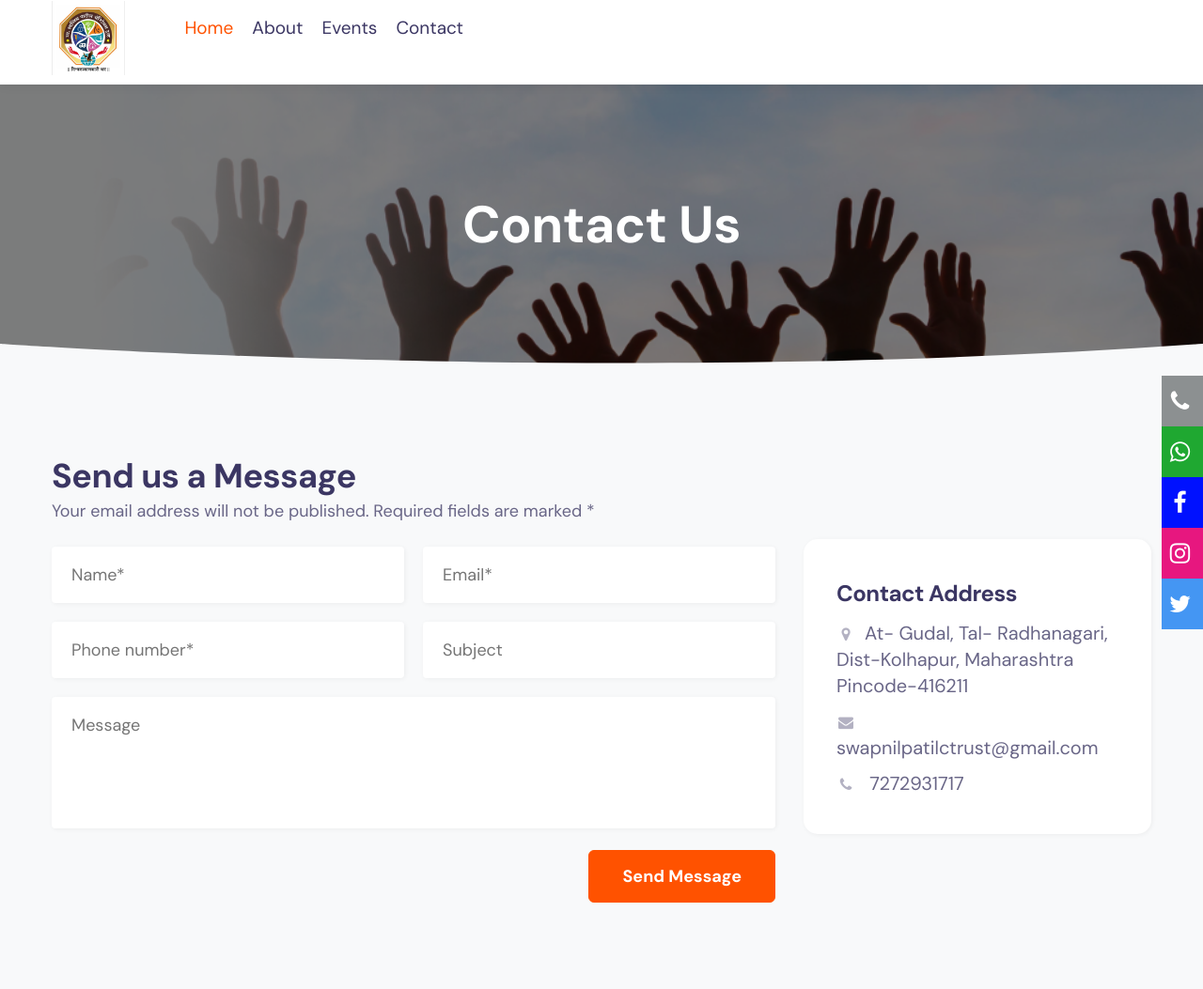
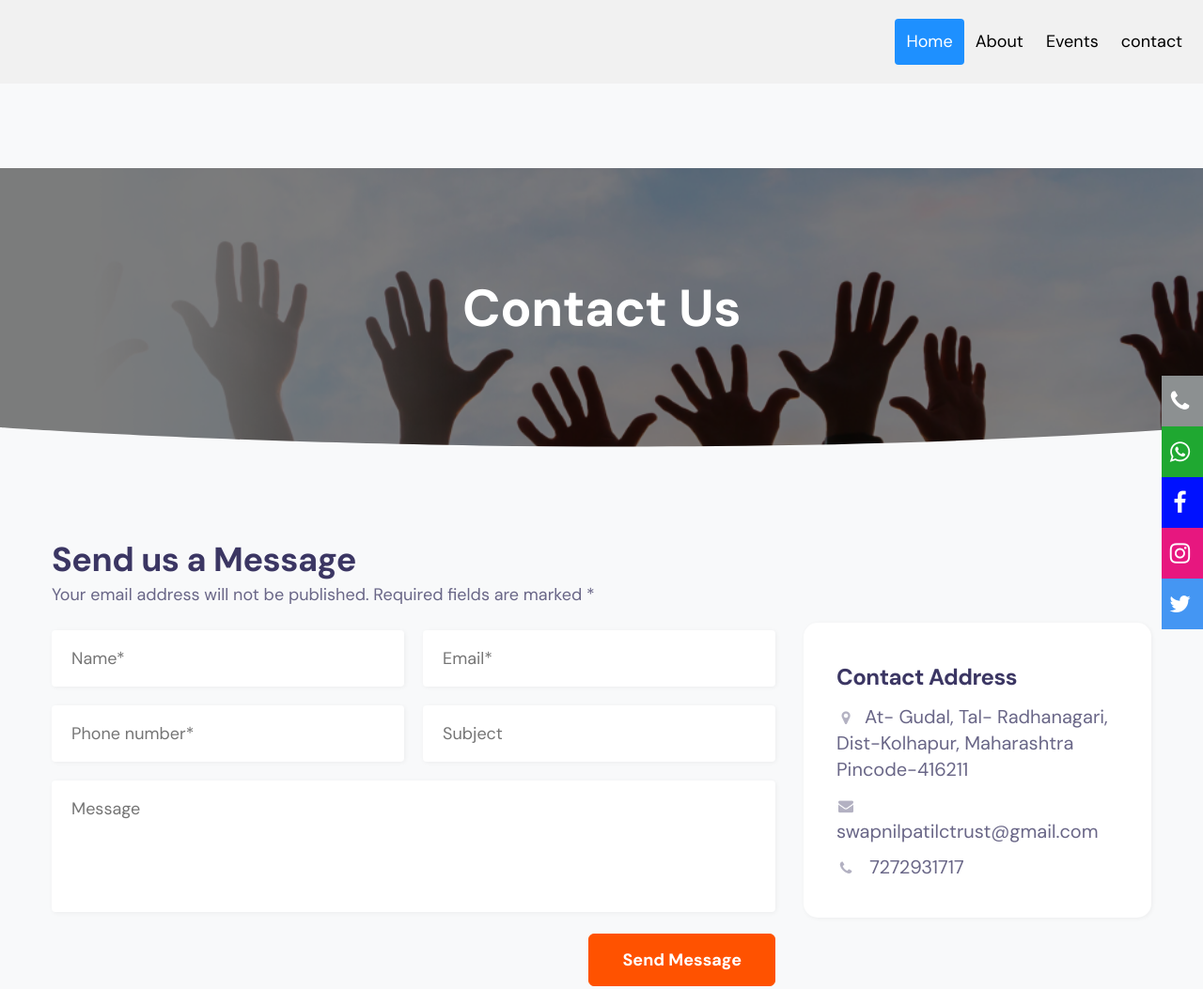
Before and after one commit to Adinathpatil6245/swapnilpatilcharitabletrust, a plain HTML site: page contact.html in a window 1280 px wide. Shown: the top 1053 px of the page at 94% size. Drawn offline with Linux system fonts and the light colour scheme.

Commit message:
Update contact.html

```diff
--- a/contact.html
+++ b/contact.html
@@ -38,17 +38,17 @@ Author URL: http://w3layouts.com
    </ul>
 
 <!--header-->
-<header id="site-header" class="fixed-top">
+<!-- <header id="site-header" class="fixed-top">
   <div class="container">
     <nav class="navbar navbar-expand-lg stroke">
       <h1><a class="navbar-brand mr-lg-5" href="index.html">
         <img style="height: 56%;" src="assets/images/charitable/trust-logo.jpeg" alt="Your logo" title="Your logo" />
-        </a></h1>
+        </a></h1> -->
       <!-- if logo is image enable this
     <a class="navbar-brand" href="#index.html">
         <img src="image-path" alt="Your logo" title="Your logo" style="height:35px;" />
     </a> -->
-      <button class="navbar-toggler  collapsed bg-gradient" type="button" data-toggle="collapse"
+<!--       <button class="navbar-toggler  collapsed bg-gradient" type="button" data-toggle="collapse"
         data-target="#navbarTogglerDemo02" aria-controls="navbarTogglerDemo02" aria-expanded="false"
         aria-label="Toggle navigation">
         <span class="navbar-toggler-icon fa icon-expand fa-bars"></span>
@@ -72,7 +72,7 @@ Author URL: http://w3layouts.com
           </li>
 
         </ul>
-      </div>
+      </div> -->
       <!-- toggle switch for light and dark theme -->
       <!-- <div class="mobile-position">
         <nav class="navigation">
@@ -88,9 +88,20 @@ Author URL: http://w3layouts.com
         </nav>
       </div> -->
       <!-- //toggle switch for light and dark theme -->
-    </nav>
+<!--     </nav>
   </div>
-</header>
+</header> -->
+
+  <div class="header">
+  <a  class="logo"><img src="" alt=""></a>
+  <div class="header-right">
+    <a class="active" href="index.html">Home</a>
+    <a href="about.html">About</a>
+    <a href="events.html">Events</a>
+    <a href="contact.html">contact</a>
+  </div>
+</div>
+
 <!-- //header -->
 <div class="inner-banner">
     <section class="w3l-breadcrumb py-5">
```
